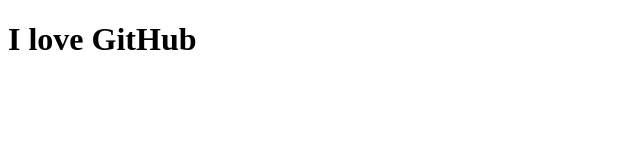
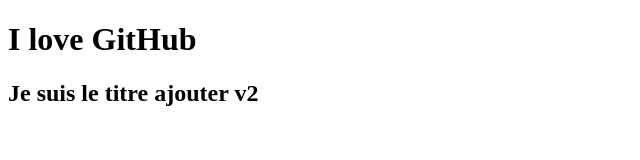
Before and after one commit to YazZmi/InitionGitHub, a plain HTML site: page index.html in a window 1280 px wide. Shown: the whole page, without its empty margins (0-640 px from the left). Drawn offline with Linux system fonts and the light colour scheme.

Commit message:
ajout d'un h2

```diff
--- a/index.html
+++ b/index.html
@@ -7,6 +7,7 @@
 </head>
 <body>
     <h1>I love GitHub</h1>
+    <h2>Je suis le titre ajouter v2</h2>
 
 </body>
 </html>
```
